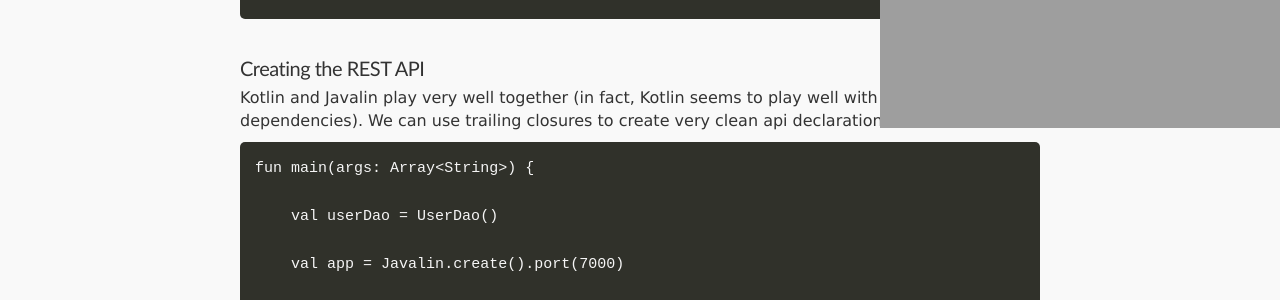
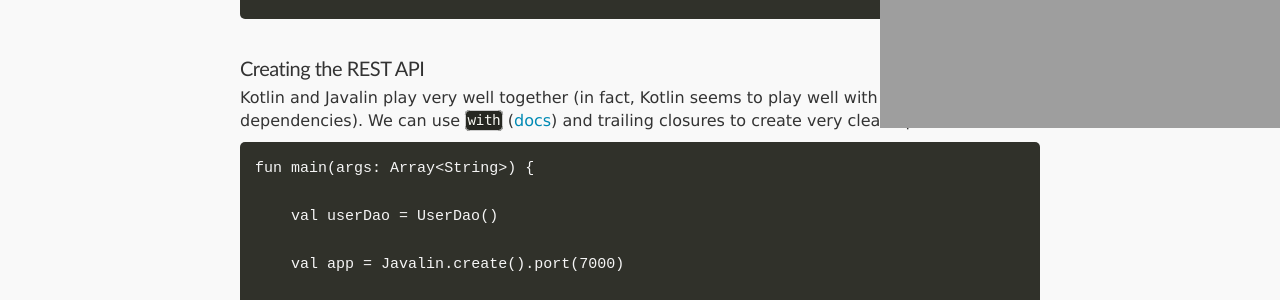
Before and after one commit to javalin/website, a Jekyll site: the page built from _posts/tutorials/2017-05-24-javalin-kotlin-example.md, in a window 1280 px wide and 900 px high, scrolled down 3824 px. Shown: the part 172-472 px from the top of the window. Built offline with Jekyll 4.4.1, drawn with Linux system fonts in a browser that asks for light colours.

Commit message:
Add claryfing comment

```diff
--- a/_posts/tutorials/2017-05-24-javalin-kotlin-example.md
+++ b/_posts/tutorials/2017-05-24-javalin-kotlin-example.md
@@ -188,7 +188,8 @@ public User findByEmail(String email) {
 ### Creating the REST API
 
 Kotlin and Javalin play very well together (in fact, Kotlin seems to play well with all Java dependencies).
-We can use trailing closures to create very clean api declarations:
+We can use `with` ([docs](https://kotlinlang.org/api/latest/jvm/stdlib/kotlin/with.html))
+and trailing closures to create very clean api declarations:
 
 ~~~kotlin
 fun main(args: Array<String>) {
```
